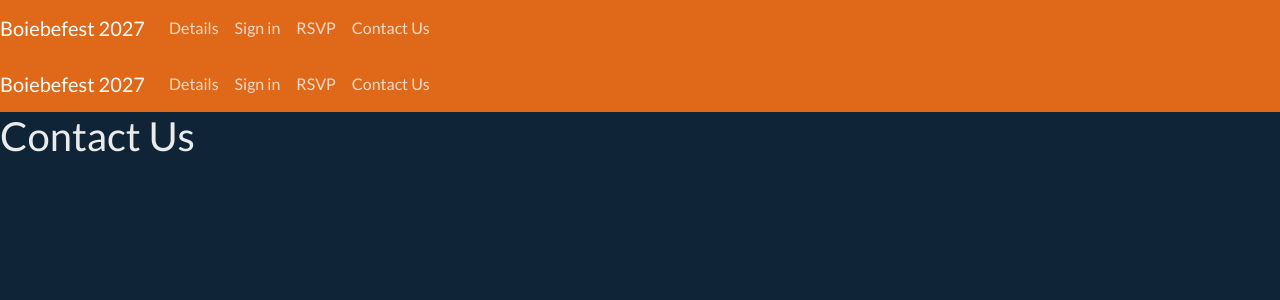
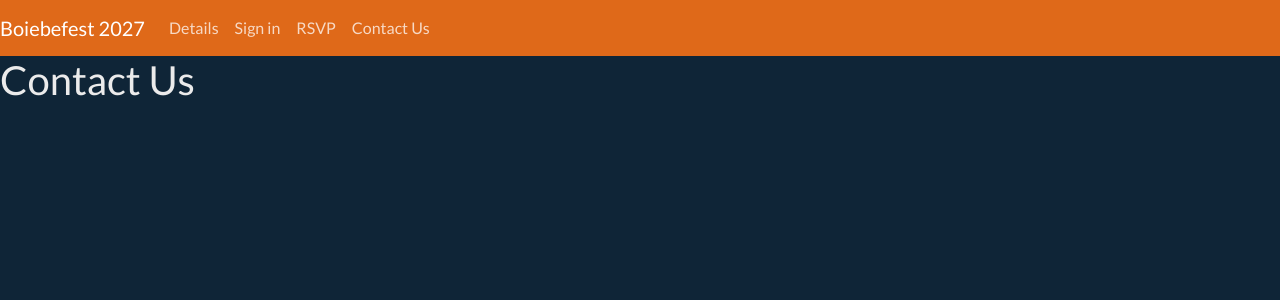
Before and after one commit to pthem09/boiebefest, a React (Create React App) app: page /boiebefest/contact-us in a window 1280 px wide. Shown: the top 300 px of the page. Built offline with nearby package versions, Linux system fonts and the light colour scheme.

Commit message:
fixing duplicate navbar

```diff
--- a/src/Components/Pages/ContactUs.js
+++ b/src/Components/Pages/ContactUs.js
@@ -4,7 +4,6 @@ export default function ContactUs() {
 
     return (
         <body>
-            <Navbar />
             <h1>Contact Us</h1>
         </body>
     )
--- a/src/Components/Pages/Home.js
+++ b/src/Components/Pages/Home.js
@@ -4,7 +4,6 @@ export default function Home() {
 
     return (
         <body>
-            <Navbar />
             <div class="container">
                 <main>
                     <h1>Come celebrate with us!</h1>
--- a/src/Components/Pages/RSVP.js
+++ b/src/Components/Pages/RSVP.js
@@ -4,7 +4,6 @@ export default function RSVP() {
 
     return (
         <body>
-            <Navbar />
             <h1>RSVP</h1>
         </body>
     )
--- a/src/Components/Pages/SignIn.js
+++ b/src/Components/Pages/SignIn.js
@@ -4,7 +4,6 @@ export default function SignIn() {
 
     return (
         <body>
-            <Navbar />
             <h1>Empty</h1>
         </body>
     )
```
